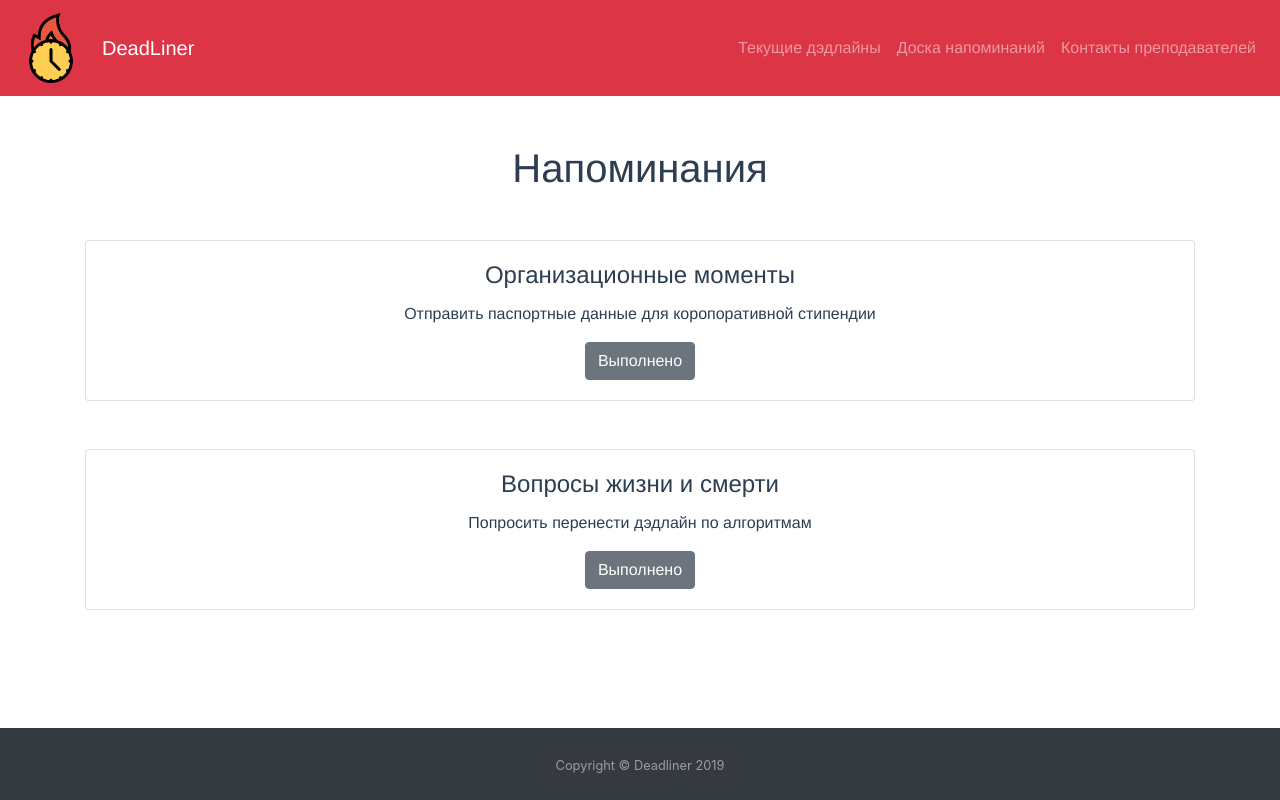
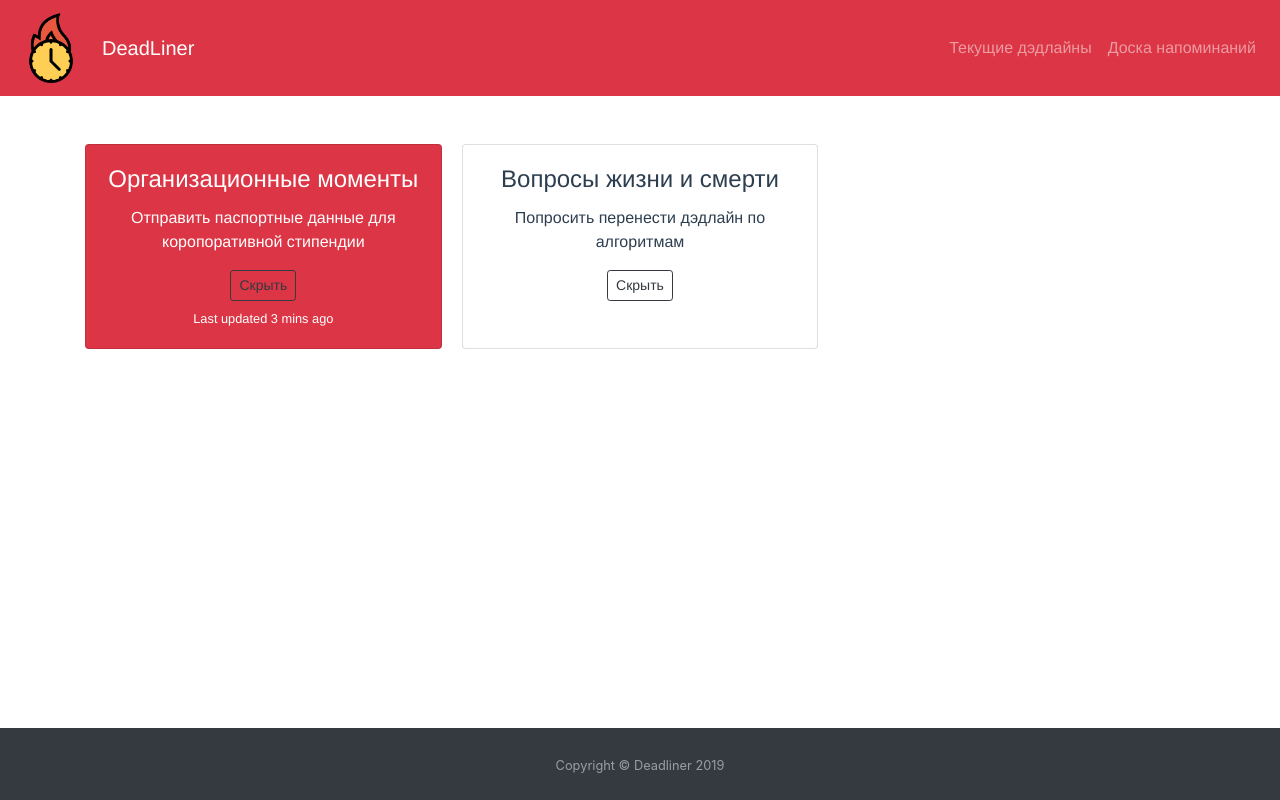
Before and after one commit to PaGr0m/Deadliner, a Vue app: page /notifications in a window 1280 px wide. Built offline with nearby package versions, Linux system fonts and the light colour scheme.

Commit message:
notifications

```diff
--- /dev/null
+++ b/src/components/Admin.vue
@@ -0,0 +1,77 @@
+<template>
+    <div class="container mt-5">
+
+        <b-form-group id="input-group-3" label="Предмет" label-for="input-3">
+            <b-form-select
+                    id="input-3"
+                    v-model="form.subject"
+                    :options="subject"
+                    required
+            ></b-form-select>
+        </b-form-group>
+
+        <b-form @submit="onSubmit" @reset="onReset" v-if="show">
+            <b-form-group
+                    id="input-group-1"
+                    label="Домашнее задание"
+                    label-for="input-1"
+            >
+                <b-form-textarea
+                        id="input-1"
+                        v-model="form.description"
+                        required
+                        placeholder="И грянул гром..."
+                ></b-form-textarea>
+            </b-form-group>
+
+            <b-form-group id="input-group-2" label="Дата дэдлайна" label-for="date">
+                <b-form-input
+                        id="date"
+                        type='date'
+                        v-model="form.data"
+                        required
+                ></b-form-input>
+            </b-form-group>
+
+            <b-button type="submit" class="mr-1" variant="primary">Добавить</b-button>
+            <b-button type="reset" variant="danger">Отмена</b-button>
+        </b-form>
+        <b-card class="mt-3" header="Form Data Result">
+            <pre class="m-0">{{ form }}</pre>
+        </b-card>
+    </div>
+</template>
+
+<script>
+    export default {
+        data() {
+            return {
+                form: {
+                    subject: null,
+                    description: null,
+                    data: null
+                },
+                subject: [{ text: 'Предмет:', value: null }, 'C++', 'Unix/Python', 'Алгоритмы', 'Базы данных',
+                    'Комбинаторика', 'Операционные системы', 'Основы программной инженерии',
+                    'Функциональное программирование'],
+                show: true
+            }
+        },
+        methods: {
+            onSubmit(evt) {
+                evt.preventDefault()
+    alert(JSON.stringify(this.form))
+    },
+    onReset(evt) {
+        evt.preventDefault()
+        // Reset our form values
+        this.form.subject = null
+        // Trick to reset/clear native browser form validation state
+        this.show = false
+        this.$nextTick(() => {
+            this.show = true
+        })
+    }
+    }
+    }
+</script>
--- a/src/components/Navbar.vue
+++ b/src/components/Navbar.vue
@@ -4,7 +4,7 @@
             <a class="navbar-brand" href="/">
                 <img src="../../public/images/logo.png" alt="" height="70px" width="70px">
             </a>
-            <b-navbar-brand href="#">DeadLiner</b-navbar-brand>
+            <b-navbar-brand href="/">DeadLiner</b-navbar-brand>
 
             <b-navbar-toggle target="nav-collapse"></b-navbar-toggle>
 
@@ -14,7 +14,6 @@
                 <b-navbar-nav class="ml-auto">
                     <b-nav-item href="/">Текущие дэдлайны</b-nav-item>
                     <b-nav-item href="/notifications">Доска напоминаний</b-nav-item>
-                    <b-nav-item href="/contacts">Контакты преподавателей</b-nav-item>
                 </b-navbar-nav>
             </b-collapse>
         </b-navbar>
--- a/src/components/Notifications.vue
+++ b/src/components/Notifications.vue
@@ -1,16 +1,30 @@
 <template>
-    <div class="my-5 container">
-        <h1>Напоминания</h1>
-        <div v-for="task in tasks" :key=task.label>
-            <div class="mt-5" v-if="task.hidden">
-                <b-card :title="task.title" v-model="tasksShow">
-                    <b-card-text>
-                        {{task.desc}}
-                    </b-card-text>
-                    <b-button @click="task.hidden = !task.hidden">Выполнено</b-button>
-                </b-card>
-            </div>
-        </div>
+    <div class="container mt-5">
+        <b-card-group columns>
+            <b-card
+                    v-for="not in nots" :key="not.label"
+                    v-show="not.hidden"
+                    class="fix"
+                    :bg-variant="not.style"
+                    :text-variant="not.textColor"
+                    :title="not.title"
+                    :img-src="not.image"
+                    :img-alt="not.image"
+                    img-top
+            >
+                <b-card-text>
+                    {{ not.desc }}
+                </b-card-text>
+                <b-col lg="4" class="pb-2 mx-auto">
+                    <b-button variant="outline-dark" size="sm" v-on:click="not.hidden = !not.hidden">
+                        Скрыть
+                    </b-button>
+                </b-col>
+                <b-card-text class="small text-white">
+                    Last updated 3 mins ago
+                </b-card-text>
+            </b-card>
+        </b-card-group>
     </div>
 </template>
 
@@ -19,10 +33,12 @@
         data() {
             return {
                 tasksShow: false,
-                tasks: [
+                nots: [
                     {
                         title: "Организационные моменты",
                         desc: 'Отправить паспортные данные для коропоративной стипендии',
+                        style: "danger",
+                        textColor: "white",
                         hidden: true
                     },
                     {
@@ -37,5 +53,8 @@
 </script>
 
 <style scoped>
-
+    .fix {
+        display: inline-block;
+        -webkit-column-break-inside: avoid;
+    }
 </style>
--- a/src/main.js
+++ b/src/main.js
@@ -5,7 +5,7 @@ import BootstrapVue from 'bootstrap-vue'
 
 import 'bootstrap/dist/css/bootstrap.css'
 import 'bootstrap-vue/dist/bootstrap-vue.css'
-import ProgressBar from "./components/ProgressBar"
+import Admin from "./components/Admin"
 import Notifications from "./components/Notifications"
 import TimeLine from "./components/TimeLine";
 
@@ -16,7 +16,8 @@ Vue.use(VueRouter);
 const router = new VueRouter({
   routes: [
     { path: '/', component: TimeLine },
-    { path: '/notifications', component: Notifications}
+    { path: '/notifications', component: Notifications},
+    { path: '/admin', component: Admin}
   ],
   mode: 'history'
 });
```
Also changed, not shown: public/images/logo.svg (deleted), 1 other file (tests, documents, lock files or other folders).
